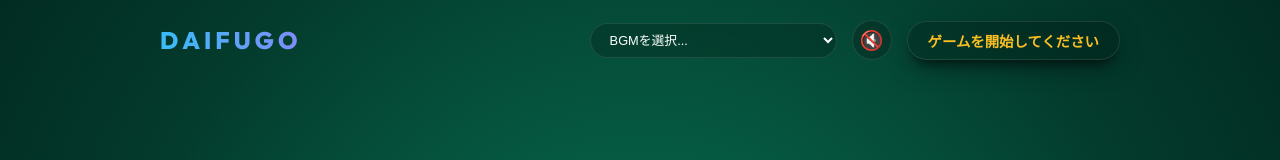
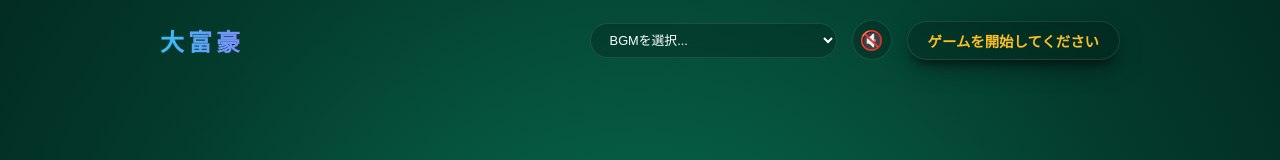
Before and after one commit to maroon6bus-web/daifugo, a plain HTML site: page index.html in a window 1280 px wide. Shown: the top 160 px of the page. Drawn offline with Linux system fonts and the light colour scheme.

Commit message:
タイトルを日本語名にした

```diff
--- a/index.html
+++ b/index.html
@@ -1,5 +1,6 @@
 <!DOCTYPE html>
 <html lang="ja">
+
 <head>
     <meta charset="UTF-8">
     <meta name="viewport" content="width=device-width, initial-scale=1.0">
@@ -7,12 +8,15 @@
     <link rel="stylesheet" href="style.css">
     <link rel="preconnect" href="https://fonts.googleapis.com">
     <link rel="preconnect" href="https://fonts.gstatic.com" crossorigin>
-    <link href="https://fonts.googleapis.com/css2?family=Outfit:wght@300;400;600;800&family=Noto+Sans+JP:wght@400;700&display=swap" rel="stylesheet">
+    <link
+        href="https://fonts.googleapis.com/css2?family=Outfit:wght@300;400;600;800&family=Noto+Sans+JP:wght@400;700&display=swap"
+        rel="stylesheet">
 </head>
+
 <body>
     <div id="game-container">
         <header>
-            <h1>DAIFUGO</h1>
+            <h1>大富豪</h1>
             <div class="header-controls">
                 <select id="bgm-selector" class="glass-select">
                     <option value="none">BGMを選択...</option>
@@ -105,4 +109,5 @@
     <script src="script.js"></script>
     <audio id="bgm-player" loop></audio>
 </body>
+
 </html>
```
